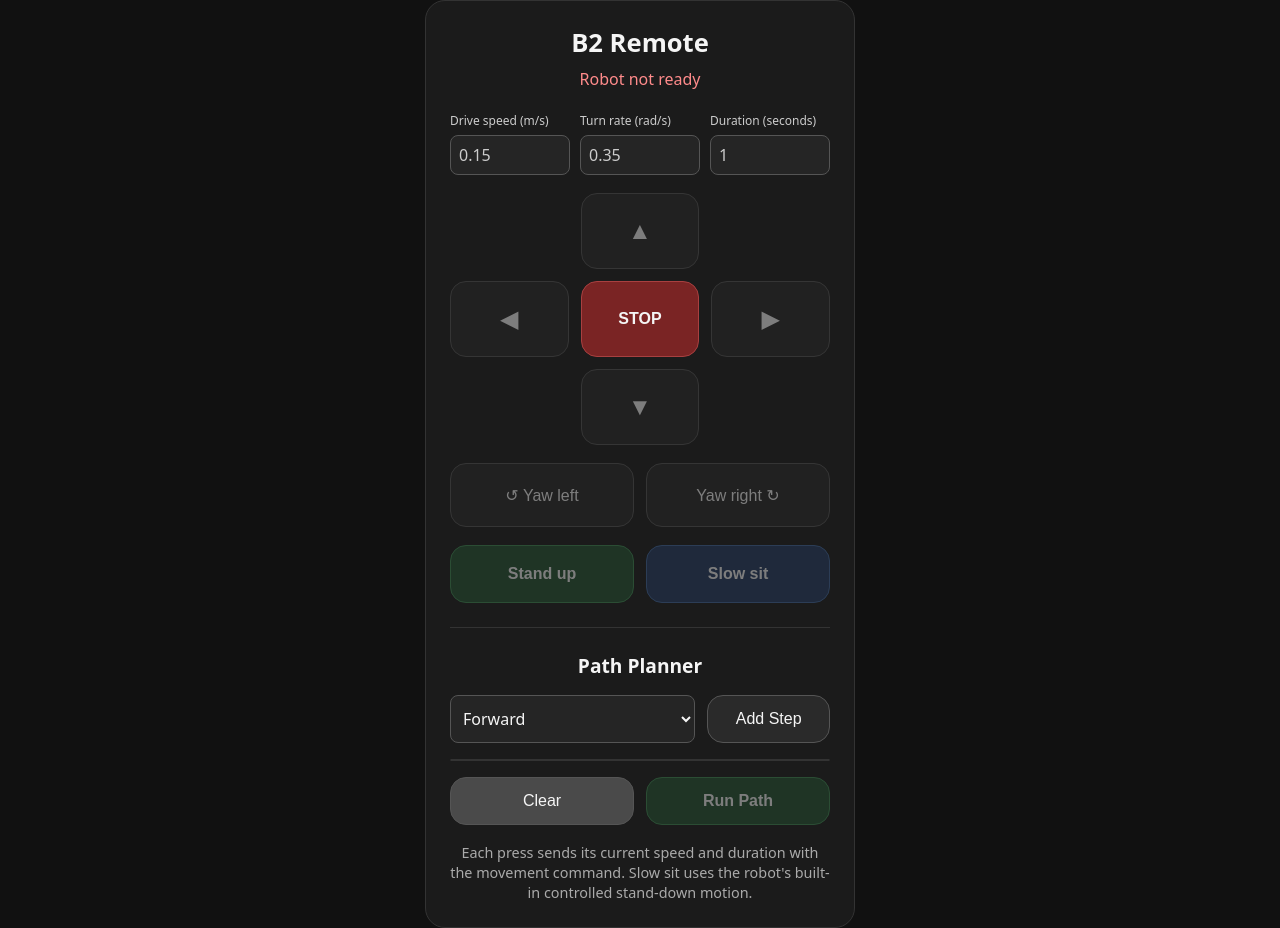
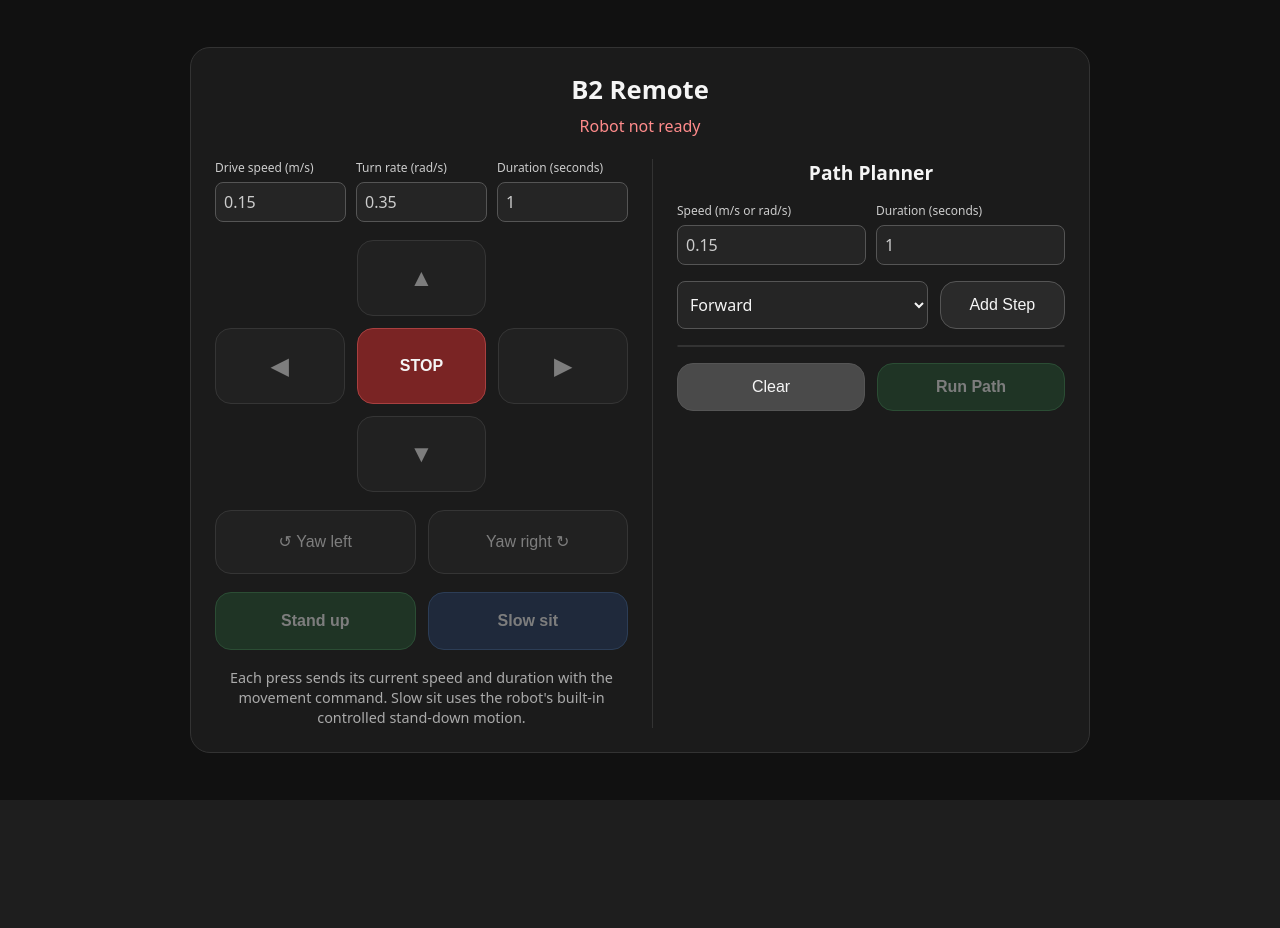
Before and after one commit to MuhammaDaniyal/b2-remote-web, a Flask app: page / in a window 1280 px wide. After the commit the page ends 800 px from the top, so only its background shows below. Run offline with Flask 3, Linux system fonts and the light colour scheme; parts of the project's set-up code (start-up, migrations or seed data) failed here and were passed over.

Commit message:
feat: Path logic set

```diff
--- a/static/app.js
+++ b/static/app.js
@@ -151,6 +151,8 @@ const addPathStepBtn = document.getElementById("add-path-step");
 const pathListEl = document.getElementById("path-list");
 const clearPathBtn = document.getElementById("clear-path");
 const runPathBtn = document.getElementById("run-path");
+const pathSpeedInput = document.getElementById("path-speed");
+const pathDurationInput = document.getElementById("path-duration");
 
 let currentPath = [];
 
@@ -182,12 +184,10 @@ addPathStepBtn.addEventListener("click", () => {
     const step = { command: cmd };
 
     if (cmd !== "sit" && cmd !== "stand") {
-        const isYaw = cmd.startsWith("yaw_");
-        const speedInput = isYaw ? yawSpeedInput : linearSpeedInput;
-        step.speed = Number(speedInput.value);
-        step.duration_seconds = Number(durationInput.value);
+        step.speed = Number(pathSpeedInput.value);
+        step.duration_seconds = Number(pathDurationInput.value);
 
-        if (!speedInput.checkValidity() || !durationInput.checkValidity()) {
+        if (!pathSpeedInput.checkValidity() || !pathDurationInput.checkValidity()) {
             setStatus("Enter values within limits to add to path", "error");
             return;
         }
--- a/static/style.css
+++ b/static/style.css
@@ -22,6 +22,29 @@ body {
     border: 1px solid #333;
     border-radius: 20px;
     background: #1b1b1b;
+}
+
+.remote-columns {
+    display: grid;
+    grid-template-columns: 1fr;
+    gap: 24px;
+}
+
+@media (min-width: 768px) {
+    .remote {
+        width: min(92vw, 900px);
+    }
+    .remote-columns {
+        grid-template-columns: 1fr 1fr;
+    }
+    .path-planner {
+        margin-top: 0 !important;
+        padding-top: 0 !important;
+        border-top: none !important;
+        padding-left: 24px;
+        border-left: 1px solid #333;
+        height: 100%;
+    }
 }
 
 header {
@@ -261,3 +284,29 @@ h1 {
     font-size: 1rem;
     font-weight: 700;
 }
+
+.path-settings {
+    display: grid;
+    grid-template-columns: 1fr 1fr;
+    gap: 10px;
+    margin-bottom: 16px;
+}
+
+.path-settings label {
+    display: grid;
+    gap: 6px;
+    color: #ccc;
+    font-size: 0.75rem;
+}
+
+.path-settings input {
+    width: 100%;
+    min-height: 40px;
+    border: 1px solid #555;
+    border-radius: 8px;
+    padding: 6px 8px;
+    background: #252525;
+    color: inherit;
+    font: inherit;
+    font-size: 1rem;
+}
--- a/templates/index.html
+++ b/templates/index.html
@@ -13,6 +13,8 @@
             <p id="status">Connecting…</p>
         </header>
 
+        <div class="remote-columns">
+            <div class="manual-column">
                 <section class="motion-settings" aria-label="Motion settings">
                     <label>
                         Drive speed (m/s)
@@ -46,8 +48,24 @@
                     <button class="control sit" id="sit-button" data-sit>Slow sit</button>
                 </section>
 
+                <p class="note">
+                    Each press sends its current speed and duration with the movement command. Slow sit uses the robot's built-in controlled stand-down motion.
+                </p>
+            </div>
+
+            <div class="path-column">
                 <section class="path-planner" aria-label="Path Planner">
                     <h2>Path Planner</h2>
+                    <div class="path-settings">
+                        <label>
+                            Speed (m/s or rad/s)
+                            <input id="path-speed" type="number" min="0.01" max="5" step="0.01" value="0.15" inputmode="decimal">
+                        </label>
+                        <label>
+                            Duration (seconds)
+                            <input id="path-duration" type="number" min="0.01" max="30" step="0.01" value="1" inputmode="decimal">
+                        </label>
+                    </div>
                     <div class="path-builder">
                         <select id="path-command-select" class="path-select">
                             <option value="forward">Forward</option>
@@ -67,10 +85,8 @@
                         <button class="control run-path" id="run-path">Run Path</button>
                     </div>
                 </section>
-
-        <p class="note">
-            Each press sends its current speed and duration with the movement command. Slow sit uses the robot's built-in controlled stand-down motion.
-        </p>
+            </div>
+        </div>
     </main>
 
     <script src="/static/app.js"></script>
```
Lines whose indentation alone changed are shown as unchanged.
